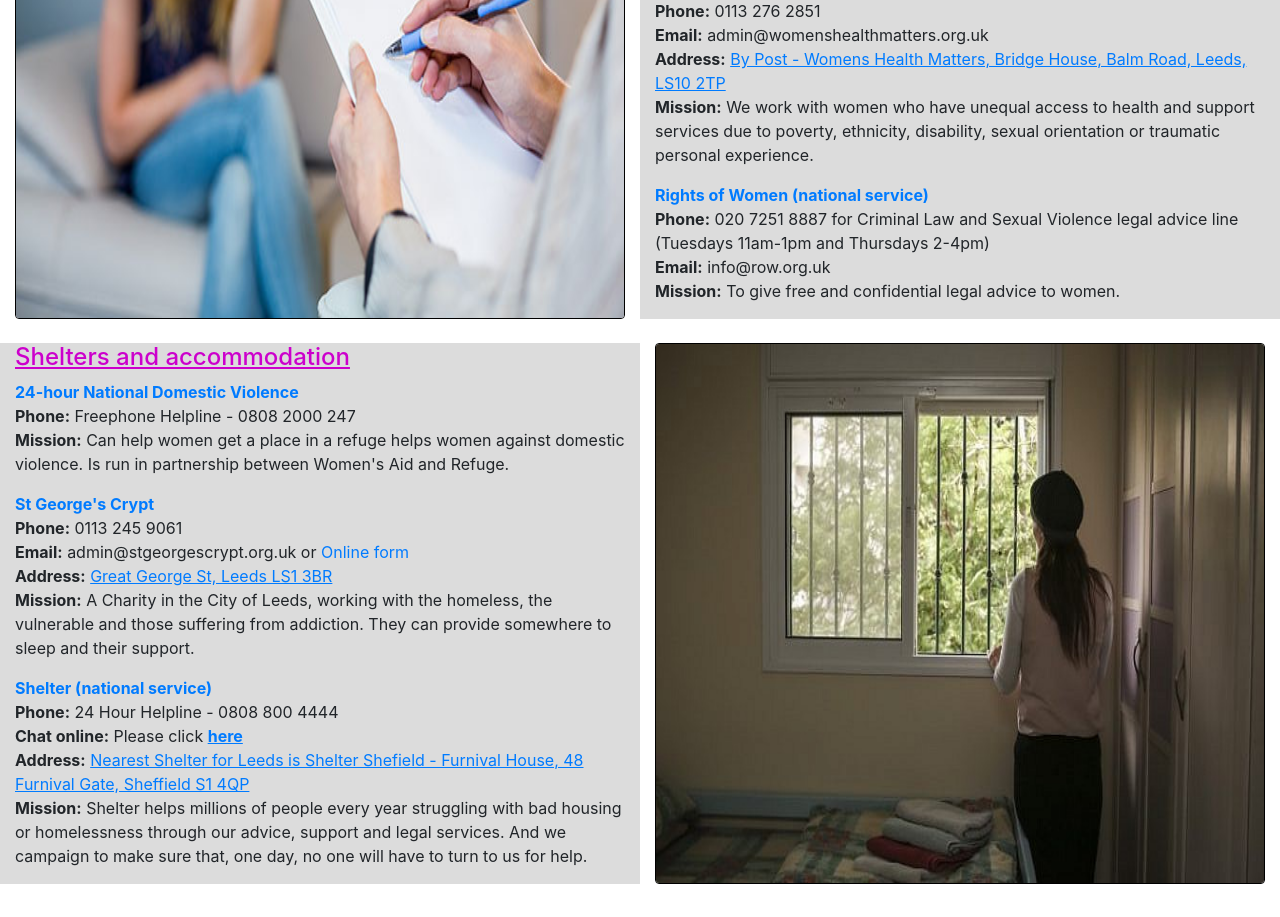
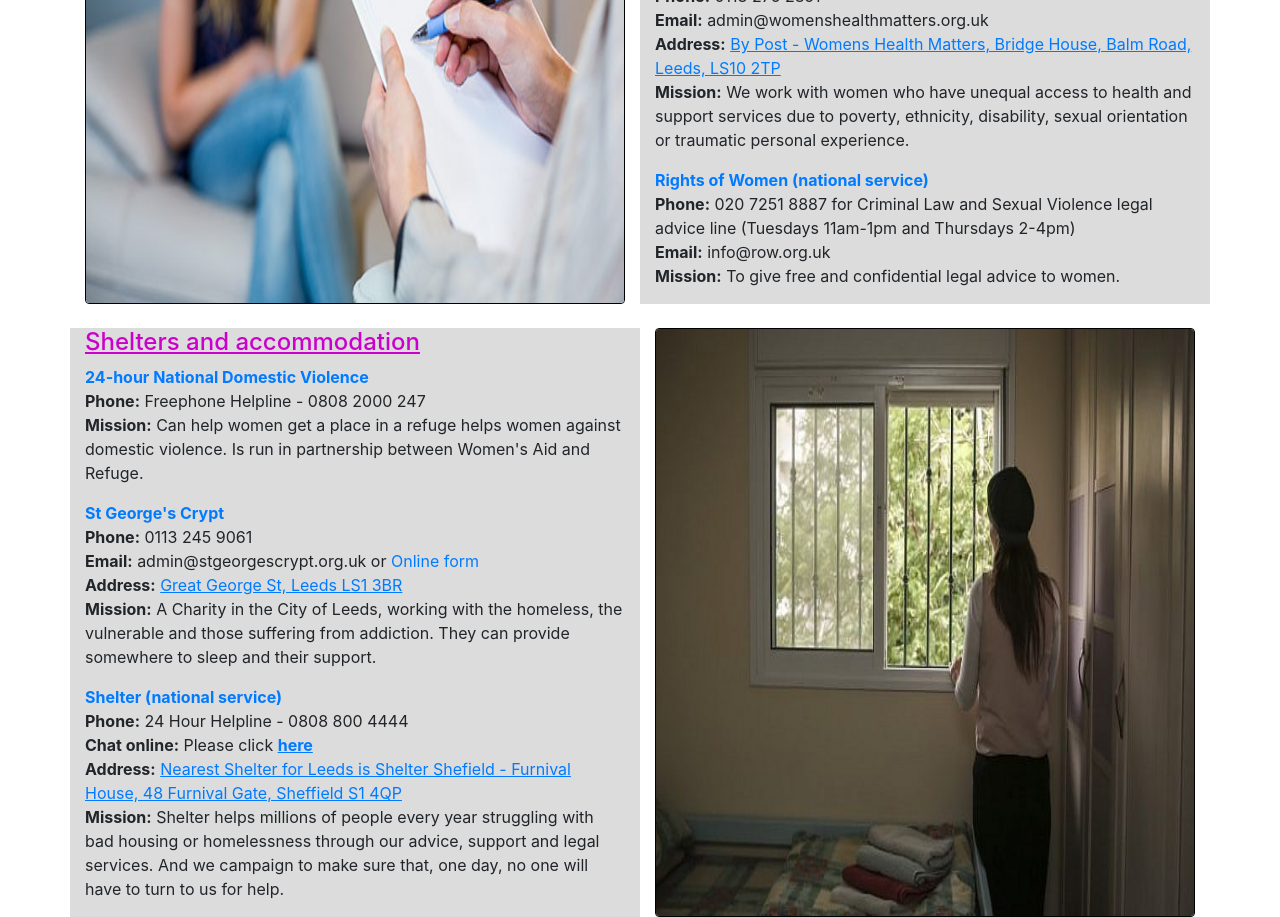
Before and after one commit to ayne-lee/cfg-competition, a plain HTML site: page WCAS.html in a window 1280 px wide. Shown: the part 1549-2466 px from the top of the page. Drawn offline with nearby package versions, Linux system fonts and the light colour scheme.

Commit message:
Added slight margin to WCAS webpage

```diff
--- a/css/WCAS.css
+++ b/css/WCAS.css
@@ -1,3 +1,8 @@
+body {
+  margin-left: 70px;
+  margin-right:70px;
+}
+
 .subheading {
   color: #cc00cc;
 }
```
